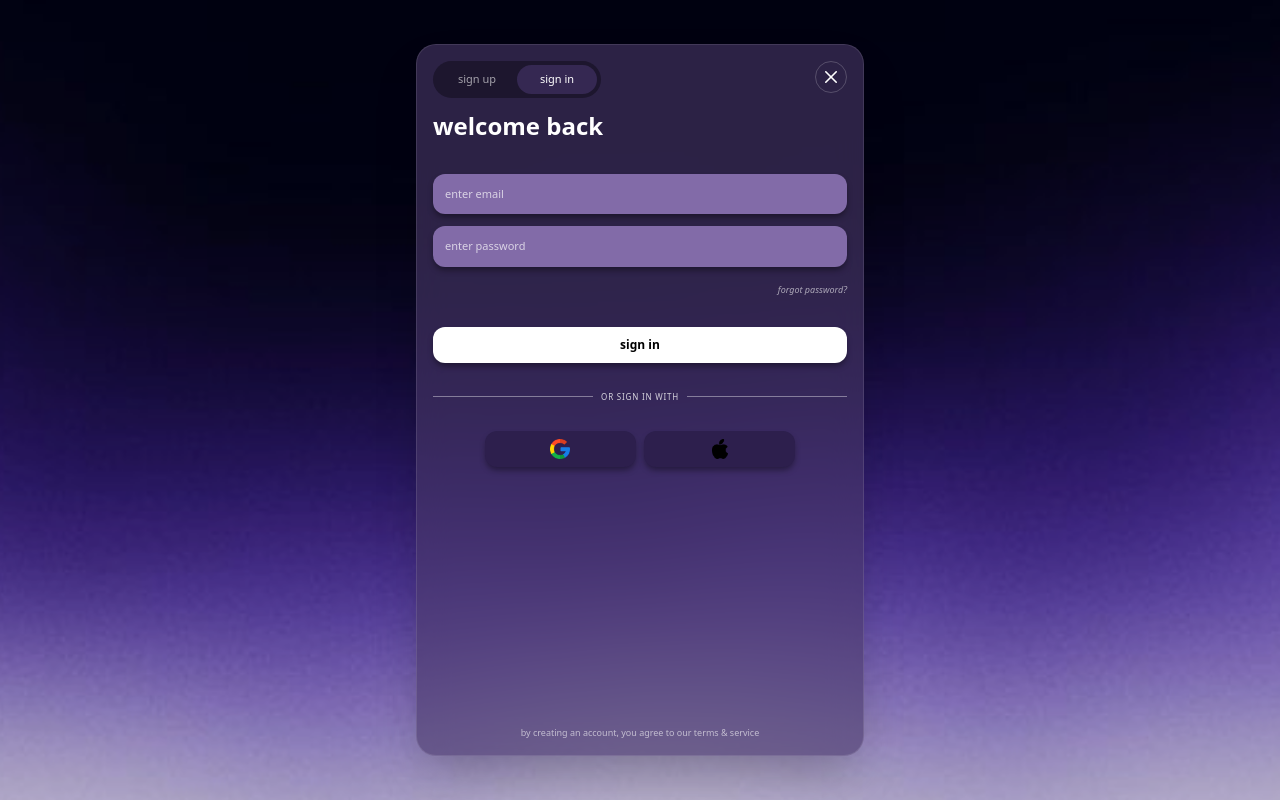
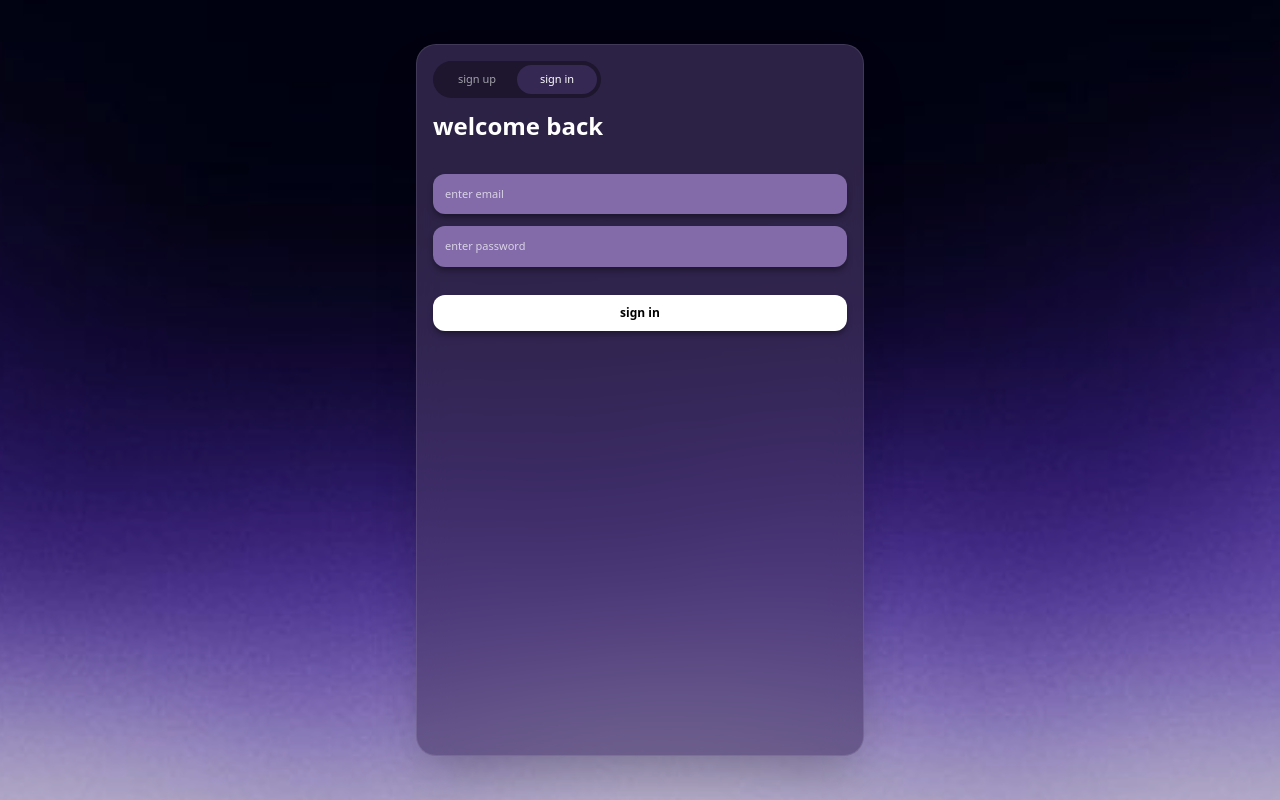
Before and after one commit to NKA102007/login_page, a website: page signin.html in a window 1280 px wide. Drawn offline with nearby package versions, Linux system fonts and the light colour scheme.

Commit message:
Update signin.html

```diff
--- a/signin.html
+++ b/signin.html
@@ -17,10 +17,6 @@
         background-color: #ffffff;
         box-shadow: 0 4px 6px -1px rgba(0, 0, 0, 0.4);
       }
-      .btn-social {
-        background-color: #2d1f4d;
-        box-shadow: 0 4px 6px -1px rgba(0, 0, 0, 0.4);
-      }
     </style>
   </head>
   <body class="bg-black">
@@ -36,17 +32,6 @@
       <div
         class="relative z-10 w-[90%] max-w-md h-[89svh] bg-[#4a3a69]/60 backdrop-blur-lg rounded-[20px] border border-white/10 shadow-2xl flex flex-col"
       >
-        <button
-          type="button"
-          class="absolute top-4 right-4 w-8 h-8 flex items-center justify-center rounded-full border border-white/20 hover:bg-white/10 active:scale-90 transition-all"
-        >
-          <img
-            src="images/close.png"
-            alt="Close"
-            class="w-3 h-3 object-contain"
-          />
-        </button>
-
         <div class="p-4 flex flex-col gap-3">
           <div
             class="relative flex items-center bg-[#1a1329]/80 rounded-full p-1 w-fit"
@@ -58,14 +43,12 @@
             ></div>
             <button
               onclick="moveToggle(0)"
-              id="btn-up"
               class="relative z-10 px-4 py-1.5 text-[11px] font-medium text-white/60 w-20"
             >
               sign up
             </button>
             <button
               onclick="moveToggle(1)"
-              id="btn-in"
               class="relative z-10 px-4 py-1.5 text-[11px] font-medium text-white w-20"
             >
               sign in
@@ -89,42 +72,12 @@
               class="bg-transparent w-full text-[11px] text-white placeholder-white/70 outline-none"
             />
           </div>
-          <div class="text-right -mt-1">
-            <a href="#" class="text-[9px] text-white/60 hover:text-white italic"
-              >forgot password?</a
-            >
-          </div>
           <button
             type="submit"
             class="btn-submit w-full rounded-xl p-2.5 mt-4 text-xs font-semibold text-black active:scale-[0.98] transition-all"
           >
             sign in
           </button>
-          <div class="flex items-center gap-2 my-4">
-            <div class="h-[1px] flex-1 bg-white/40"></div>
-            <span
-              class="text-[8px] text-white/80 uppercase tracking-widest font-medium"
-              >or sign in with</span
-            >
-            <div class="h-[1px] flex-1 bg-white/40"></div>
-          </div>
-          <div class="flex gap-2 mx-auto w-3/4">
-            <button
-              class="btn-social flex-1 rounded-xl p-2 flex justify-center items-center active:scale-90 transition-all"
-            >
-              <img src="images/google.png" class="w-5 h-5" alt="Google" />
-            </button>
-            <button
-              class="btn-social flex-1 rounded-xl p-2 flex justify-center items-center active:scale-90 transition-all"
-            >
-              <img src="images/social.png" class="w-5 h-5" alt="Apple" />
-            </button>
-          </div>
-        </div>
-        <div class="mt-auto pb-4 px-4 text-center">
-          <p class="text-[9px] text-white/60 font-medium">
-            by creating an account, you agree to our terms & service
-          </p>
         </div>
       </div>
     </div>
@@ -132,10 +85,10 @@
     <script>
       function moveToggle(index) {
         if (index === 0) {
-          // pindah ke sign-up
           document.getElementById("active-bg").style.transform =
             "translateX(0)";
           setTimeout(() => {
+            // Kembali ke halaman utama
             window.location.href = "index.html";
           }, 200);
         }
```
